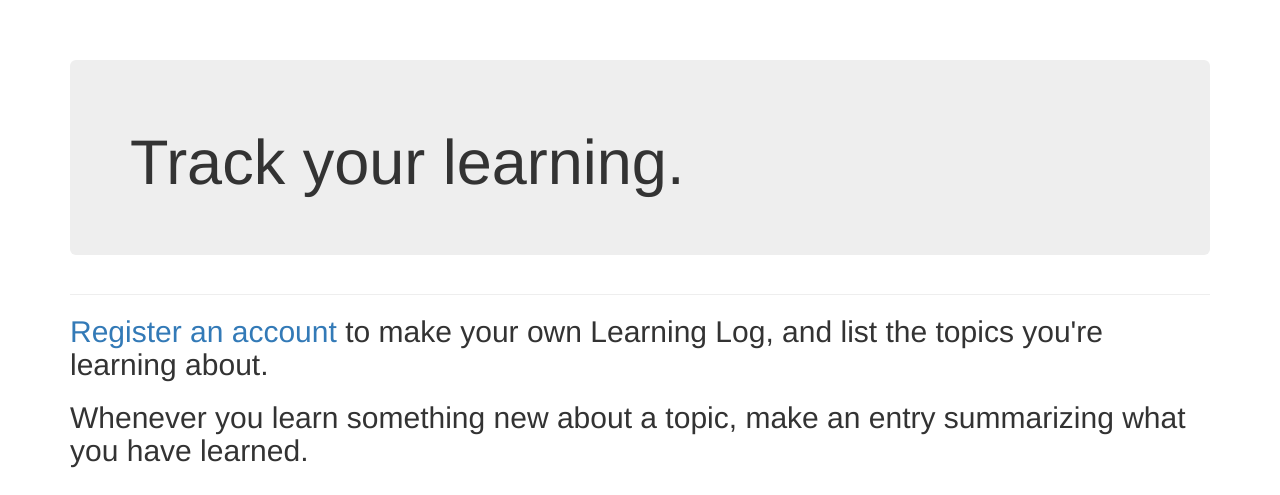
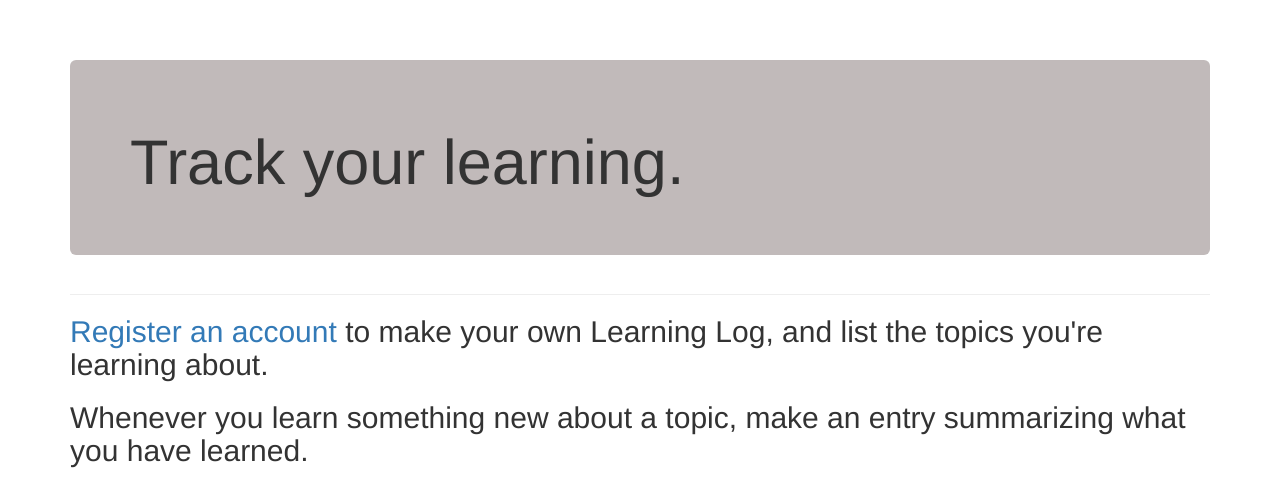
Before and after one commit to agarwal-akash/Learning-Log, a Django app: page / in a window 1280 px wide. Shown: the part 51-546 px from the top of the page. Run offline with Django 3.2, Linux system fonts and the light colour scheme; some libraries are stand-ins or nearby versions.

Commit message:
changed jumbotron

```diff
--- a/learning_logs/templates/learning_logs/index.html
+++ b/learning_logs/templates/learning_logs/index.html
@@ -1,6 +1,6 @@
 {% extends "learning_logs/base.html" %}
 {% block header %}
-    <div class="jumbotron">
+    <div style="background:#c1baba !important" class="jumbotron">
         <h1>Track your learning.</h1>
     </div>
 {% endblock header %}
```
